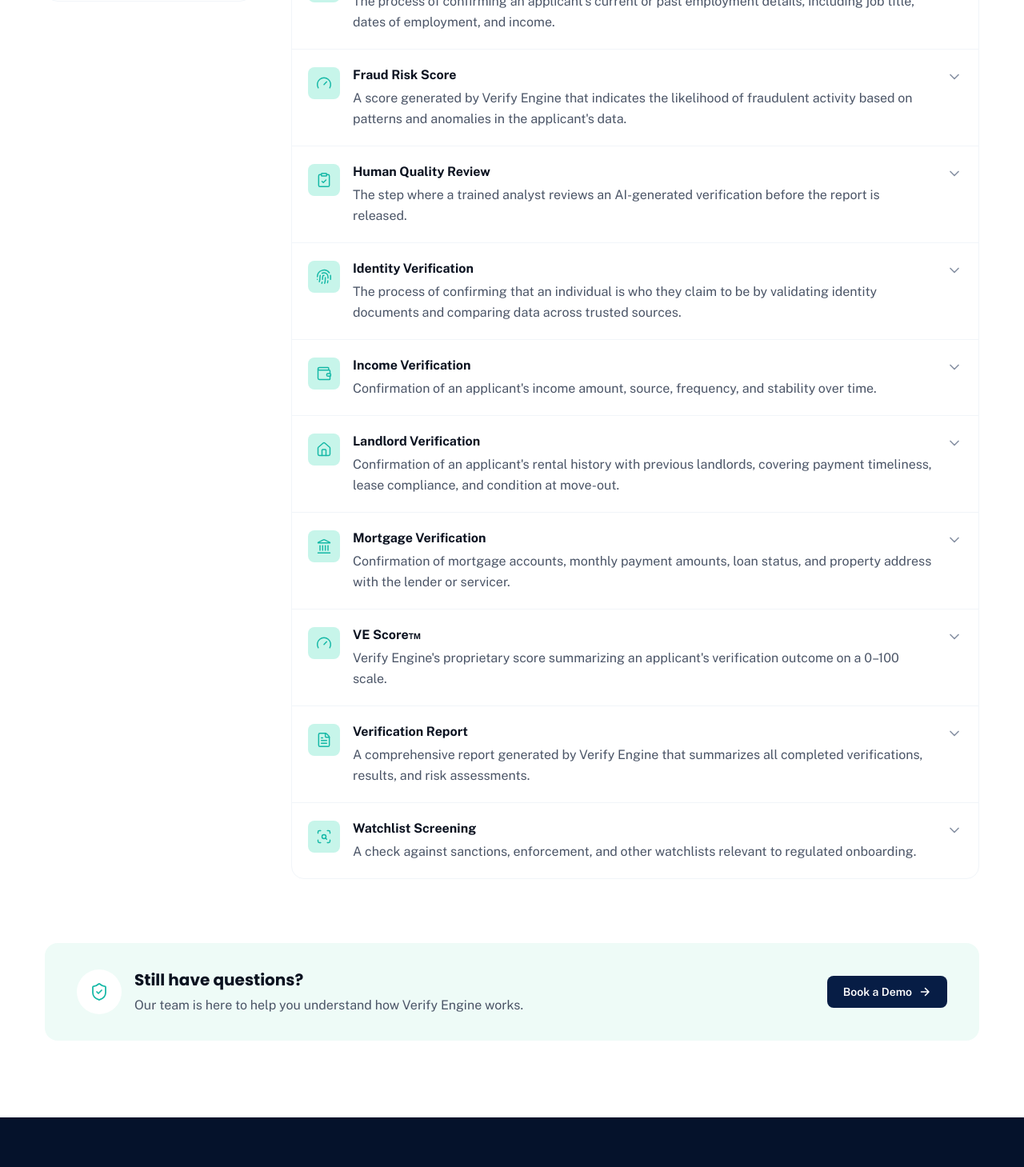
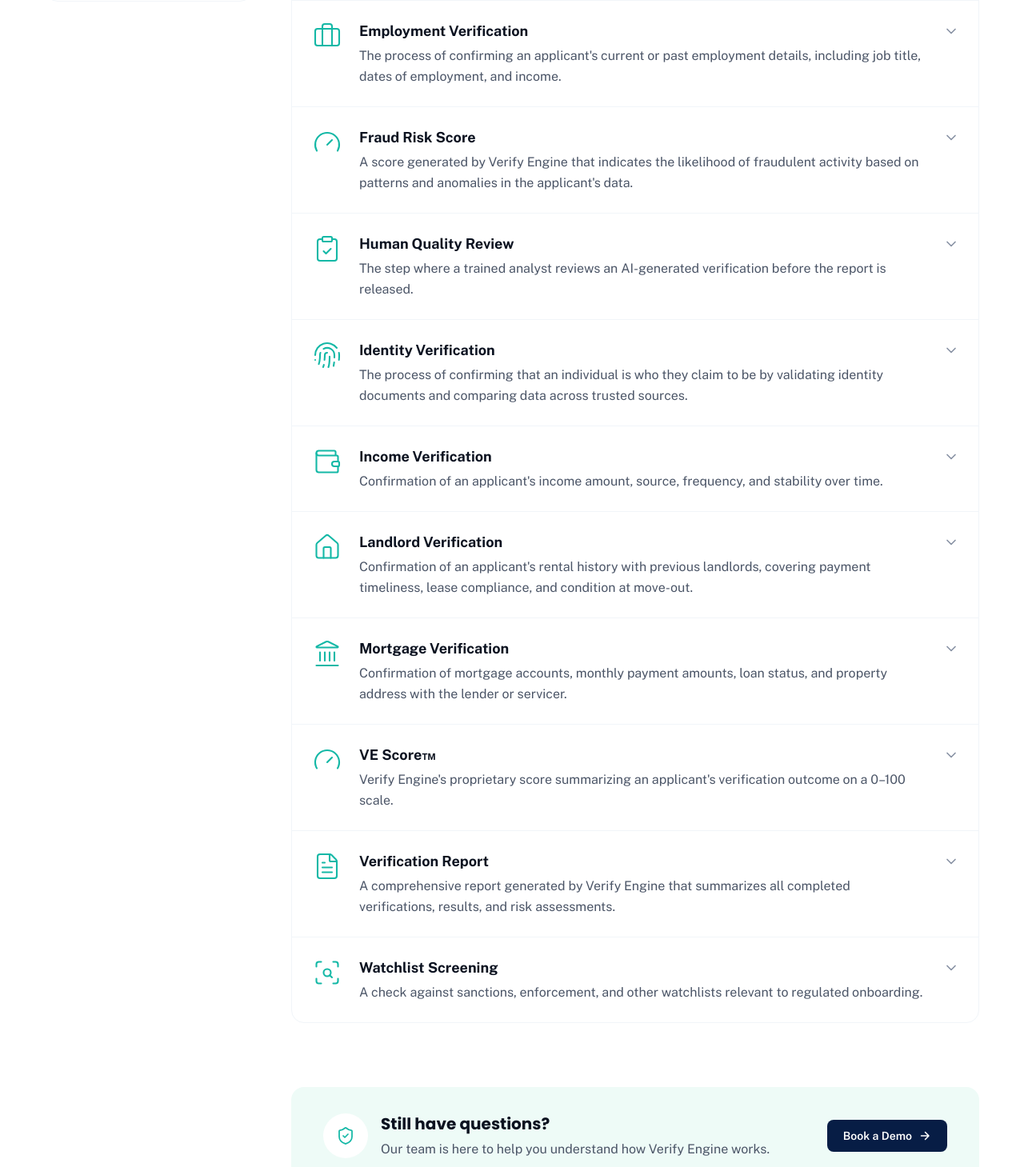
Before and after one commit to VerifyEngine/verifyengine-frontenddev, a Next.js app: page /glossary in a window 1280 px wide. Shown: the part 1330-2789 px from the top of the page at 80% size. Built offline with nearby package versions, Linux system fonts and the light colour scheme; no server answers.

Commit message:
Give the glossary the shape its design asks for

```diff
--- a/src/app/(site)/glossary/page.tsx
+++ b/src/app/(site)/glossary/page.tsx
@@ -36,7 +36,7 @@
               </p>
             </Reveal>
 
-            <Reveal delay={0.12} className="hidden lg:block">
+            <Reveal delay={0.12}>
               <div className="ml-auto flex max-w-lg items-center gap-6 rounded-2xl border border-white/10 bg-white/[0.04] p-8">
                 <BookOpen className="size-24 shrink-0 text-mint-200" strokeWidth={1} />
                 <div>
@@ -56,7 +56,11 @@
 
       <section className="bg-white pb-20 sm:pb-24">
         <Container>
-          <Reveal>
+          {/* Same two-column grid the browser above uses, so the band starts on
+              the terms column's edge instead of floating across the page. */}
+          <div className="grid grid-cols-1 lg:grid-cols-[260px_1fr] lg:gap-12">
+            <div className="hidden lg:block" />
+            <Reveal>
             <div className="flex flex-col items-center gap-6 rounded-2xl bg-bg-mint-50 px-6 py-8 text-center sm:flex-row sm:justify-between sm:px-10 sm:text-left">
               <div className="flex items-center gap-4">
                 <span className="hidden size-14 shrink-0 items-center justify-center rounded-full bg-white text-teal-600 sm:flex">
@@ -73,7 +77,8 @@
                 Book a Demo <ArrowRight />
               </Button>
             </div>
-          </Reveal>
+            </Reveal>
+          </div>
         </Container>
       </section>
     </>
--- a/src/components/marketing/GlossaryBrowser.tsx
+++ b/src/components/marketing/GlossaryBrowser.tsx
@@ -120,13 +120,16 @@
                           type="button"
                           onClick={() => setOpen(isOpen ? null : entry.term)}
                           aria-expanded={isOpen}
-                          className="flex w-full cursor-pointer items-start gap-4 px-5 py-5 text-left"
+                          className="flex w-full cursor-pointer items-start gap-5 px-5 py-6 text-left sm:px-6"
                         >
-                          <span className="mt-0.5 flex size-10 shrink-0 items-center justify-center rounded-lg bg-mint-100 text-teal-600">
-                            <entry.icon className="size-5" strokeWidth={1.75} />
+                          {/* The design draws these as large outline marks
+                              rather than small icons in a tile — it is what
+                              gives the list its rhythm at a glance. */}
+                          <span className="flex size-10 shrink-0 items-center justify-center text-teal-600">
+                            <entry.icon className="size-9" strokeWidth={1.4} />
                           </span>
                           <span className="min-w-0 flex-1">
-                            <span className="block text-base font-bold text-ink-900">
+                            <span className="block text-lg font-bold text-ink-900">
                               {entry.term}
                             </span>
                             <span className="mt-1 block text-base leading-relaxed text-slate-600">
@@ -151,7 +154,7 @@
                               transition={{ duration: 0.25, ease: [0.22, 1, 0.36, 1] }}
                               className="overflow-hidden"
                             >
-                              <p className="px-5 pb-5 pl-19 text-base leading-relaxed text-slate-600">
+                              <p className="px-5 pb-6 pl-20 text-base leading-relaxed text-slate-600 sm:px-6 sm:pl-21">
                                 {entry.detail}
                               </p>
                             </motion.div>
```
